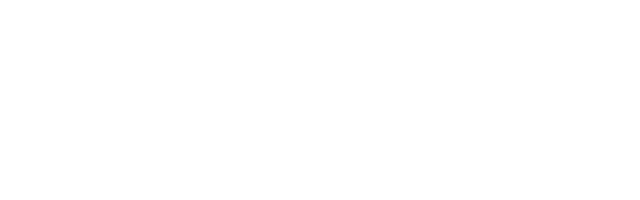
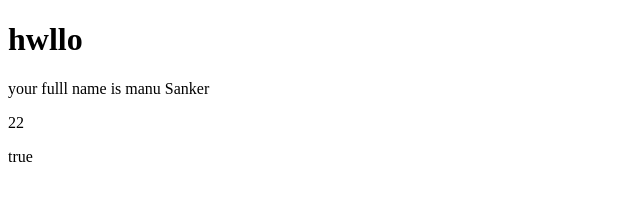
Before and after one commit to zerolight59/javascript, a plain HTML site: page hello.html in a window 1280 px wide. Shown: the whole page, without its empty margins (0-640 px from the left). Drawn offline with Linux system fonts and the light colour scheme.

Commit message:
added index.js

```diff
--- a/hello.html
+++ b/hello.html
@@ -6,7 +6,11 @@
     <title>Document</title>
 </head>
 <body>
+    <h1>hwllo</h1>
    <p id="p1"></p>
    <p id="p2"></p>
+   <p id="p3"></p>
+
+   <script src="index.js"></script>
 </body>
 </html>
--- /dev/null
+++ b/index.js
@@ -0,0 +1,9 @@
+
+
+let fullname ="manu Sanker";
+let age=22;
+let isStudent=true
+
+document.getElementById("p1").textContent = `your fulll name is ${fullname}`;
+document.getElementById("p2").textContent = age;
+document.getElementById("p3").textContent = isStudent;
```
